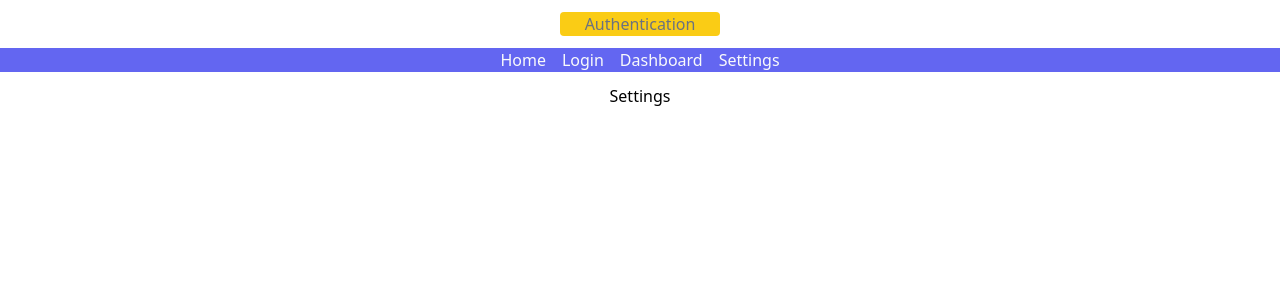
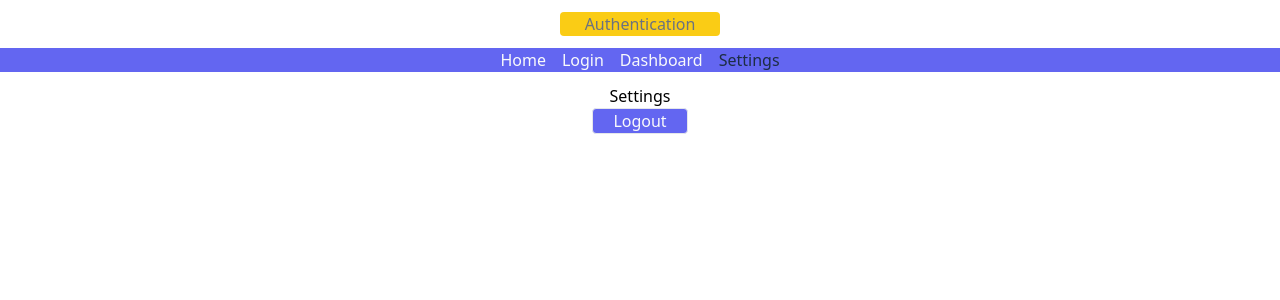
Before and after one commit to Zyar3k/simple-auth-project__frontend, a React (Create React App) app: page /settings in a window 1280 px wide. Shown: the top 300 px of the page. Built offline with nearby package versions, Linux system fonts and the light colour scheme.

Commit message:
Add active links

```diff
--- a/src/components/Dashboard.jsx
+++ b/src/components/Dashboard.jsx
@@ -1,7 +1,9 @@
+import { useNavigate } from "react-router-dom";
 import AuthConsumer from "../hooks/auth";
 
 const Dashboard = () => {
-  const [authed, dispatch] = AuthConsumer();
+  const [, dispatch] = AuthConsumer();
+  const navigate = useNavigate();
   return (
     <div>
       <h1>Dashboard</h1>
@@ -9,6 +11,7 @@ const Dashboard = () => {
         className="border px-5 bg-indigo-500 text-gray-50 rounded"
         onClick={() => {
           dispatch({ type: "logout" });
+          navigate("/login", { replace: true });
         }}
       >
         Logout
--- a/src/components/Login.jsx
+++ b/src/components/Login.jsx
@@ -1,8 +1,10 @@
 import React from "react";
+import { useNavigate } from "react-router-dom";
 import AuthConsumer from "../hooks/auth";
 
 const Login = () => {
   const [authed, dispatch] = AuthConsumer();
+  const navigate = useNavigate();
   return (
     <div>
       <h1>This is the Login Page</h1>
@@ -10,6 +12,7 @@ const Login = () => {
         className="border px-5 bg-indigo-500 text-gray-50 rounded"
         onClick={() => {
           dispatch({ type: "login" });
+          navigate("/dashboard", { replace: true });
         }}
       >
         Login
--- a/src/components/Nav.jsx
+++ b/src/components/Nav.jsx
@@ -1,13 +1,25 @@
 import React from "react";
-import { Link } from "react-router-dom";
+import { NavLink } from "react-router-dom";
 
 const Nav = () => {
+  function ActiveLink(props) {
+    return (
+      <NavLink
+        style={({ isActive }) => {
+          return {
+            color: isActive ? "#1d2d44" : "",
+          };
+        }}
+        {...props}
+      />
+    );
+  }
   return (
     <nav className="flex bg-indigo-500 text-gray-50 gap-4 justify-center">
-      <Link to="/">Home</Link>
-      <Link to="/login">Login</Link>
-      <Link to="/dashboard">Dashboard</Link>
-      <Link to="/settings">Settings</Link>
+      <ActiveLink to="/">Home</ActiveLink>
+      <ActiveLink to="/login">Login</ActiveLink>
+      <ActiveLink to="/dashboard">Dashboard</ActiveLink>
+      <ActiveLink to="/settings">Settings</ActiveLink>
     </nav>
   );
 };
--- a/src/components/Settings.jsx
+++ b/src/components/Settings.jsx
@@ -1,7 +1,23 @@
-import React from "react";
+import { useNavigate } from "react-router-dom";
+import AuthConsumer from "../hooks/auth";
 
 const Settings = () => {
-  return <div>Settings</div>;
+  const [, dispatch] = AuthConsumer();
+  const navigate = useNavigate();
+  return (
+    <div>
+      <h1>Settings</h1>
+      <button
+        className="border px-5 bg-indigo-500 text-gray-50 rounded"
+        onClick={() => {
+          dispatch({ type: "logout" });
+          navigate("/login", { replace: true });
+        }}
+      >
+        Logout
+      </button>
+    </div>
+  );
 };
 
 export default Settings;
```
